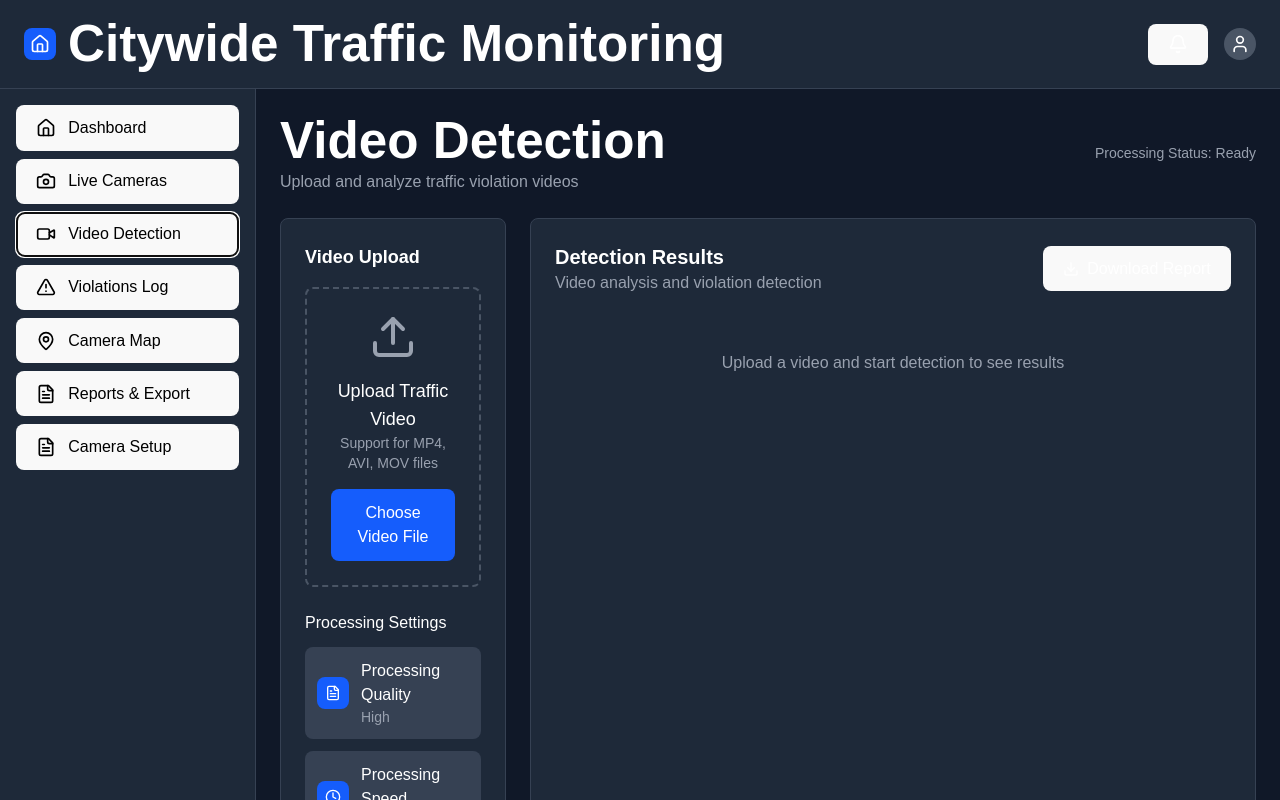
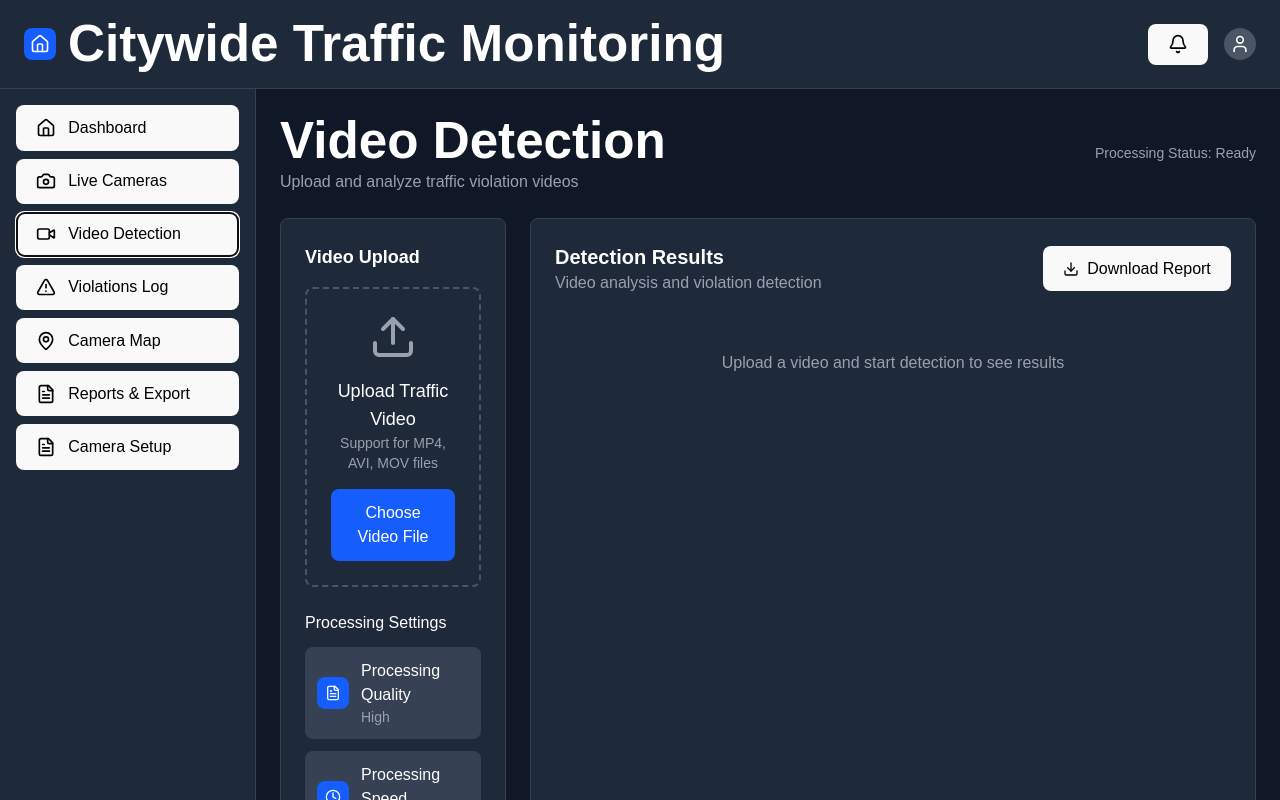
Before and after one commit to sasandamanahara/traffic-rule-violation-ui, a React (Vite) app: page / in a window 1280 px wide. Both pictures are taken after a click on the button "Video Detection". Shown: the top 800 px of the page. Built offline with nearby package versions, Linux system fonts and the light colour scheme.

Commit message:
update not playing video and button colors

```diff
--- a/src/components/Layout.jsx
+++ b/src/components/Layout.jsx
@@ -14,7 +14,7 @@ export default function Layout({ children, activeTab, setActiveTab }) {
                         <h1 className="text-lg sm:text-xl font-bold truncate">Citywide Traffic Monitoring</h1>
                     </div>
                     <div className="flex items-center space-x-2 sm:space-x-4 flex-shrink-0">
-                        <button className="p-2 hover:bg-gray-700 rounded-lg">
+                        <button className="bg-white hover:bg-gray-100 text-black px-4 py-2 rounded-lg flex items-center space-x-2">
                             <Bell className="w-5 h-5" />
                         </button>
                         <div className="w-8 h-8 bg-gray-600 rounded-full flex items-center justify-center">
--- a/src/components/VideoDetection.jsx
+++ b/src/components/VideoDetection.jsx
@@ -374,7 +374,7 @@ export default function VideoDetection({ setActiveTab, setSelectedVideo }) {
                 </p>
               </div>
               <div className="flex items-center space-x-4">
-                <button className="bg-green-600 hover:bg-green-700 px-4 py-2 rounded-lg flex items-center space-x-2">
+                <button className="bg-white hover:bg-gray-100 text-black px-4 py-2 rounded-lg flex items-center space-x-2">
                   <Download className="w-4 h-4" />
                   <span>Download Report</span>
                 </button>
@@ -490,7 +490,6 @@ export default function VideoDetection({ setActiveTab, setSelectedVideo }) {
                     {selectedFile && (
                       <>
                         <video
-                          ref={videoRef}
                           src={URL.createObjectURL(selectedFile)}
                           width="640"
                           height="360"
```
